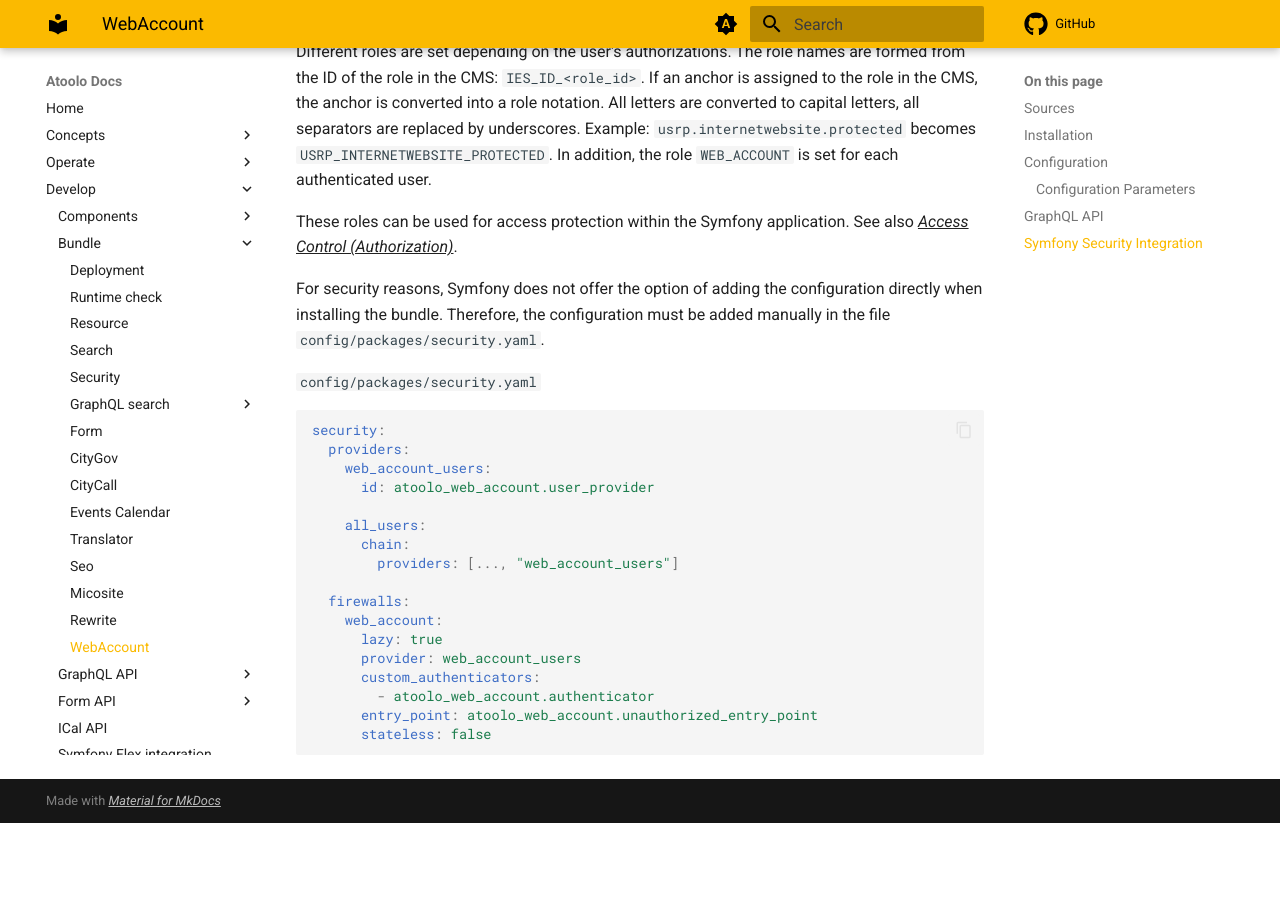
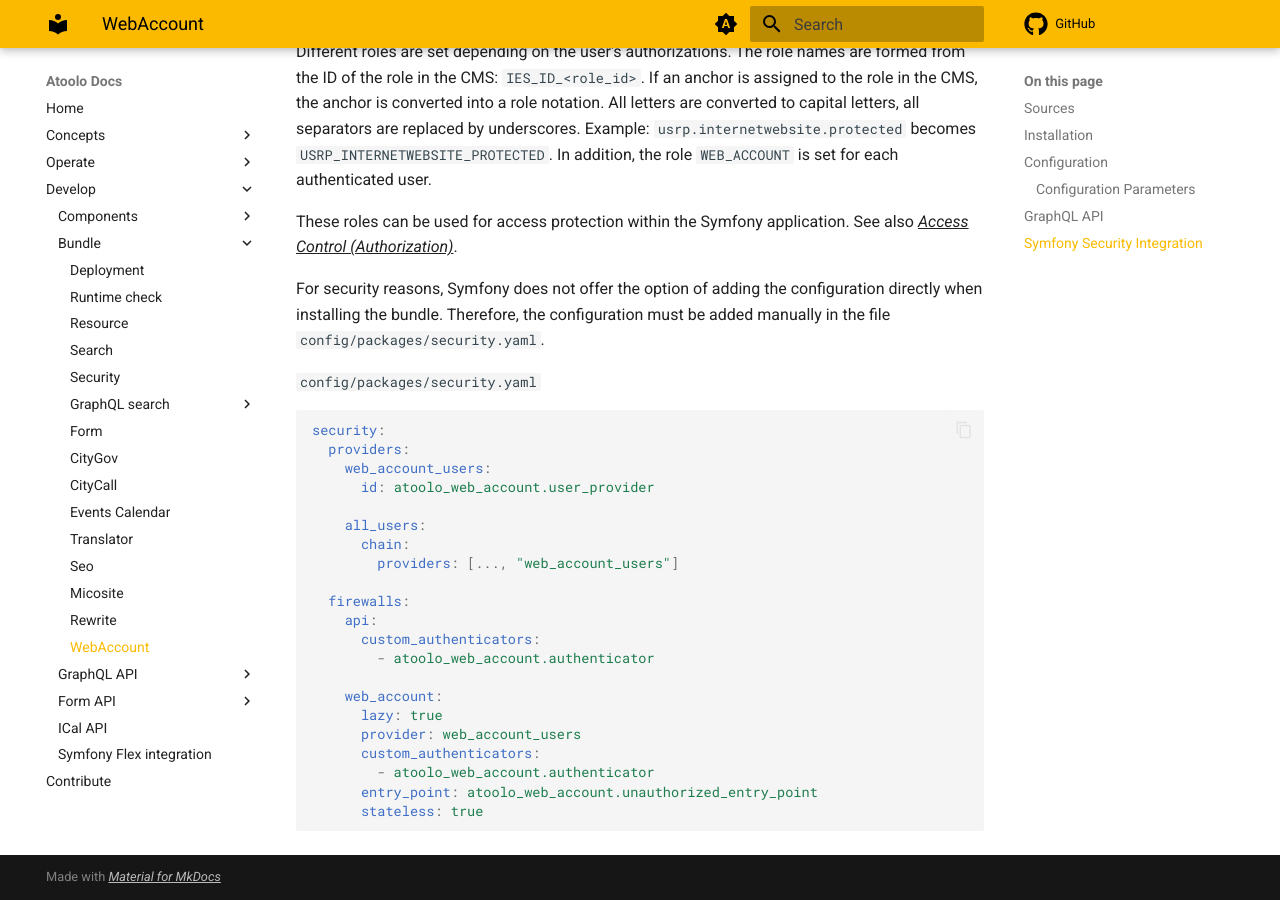
Before and after one commit to sitepark/atoolo-docs, an MkDocs documentation site: the page built from docs/develop/bundles/web-account.md, in a window 1280 px wide and 900 px high, scrolled down 2237 px. Built offline with MkDocs 1.6.1 and Material for MkDocs 9.7.7, drawn with Linux system fonts in a browser that asks for light colours; comment, search, counter and statistics services are not loaded; before the commit the page ends 3060 px from its top, so only the background shows below that.

Commit message:
fix: web-account-bundle security config

````diff
--- a/docs/develop/bundles/web-account.md
+++ b/docs/develop/bundles/web-account.md
@@ -88,11 +88,15 @@
         providers: [..., "web_account_users"]
 
   firewalls:
+    api:
+      custom_authenticators:
+        - atoolo_web_account.authenticator
+
     web_account:
       lazy: true
       provider: web_account_users
       custom_authenticators:
         - atoolo_web_account.authenticator
       entry_point: atoolo_web_account.unauthorized_entry_point
-      stateless: false
+      stateless: true
 ```
````
